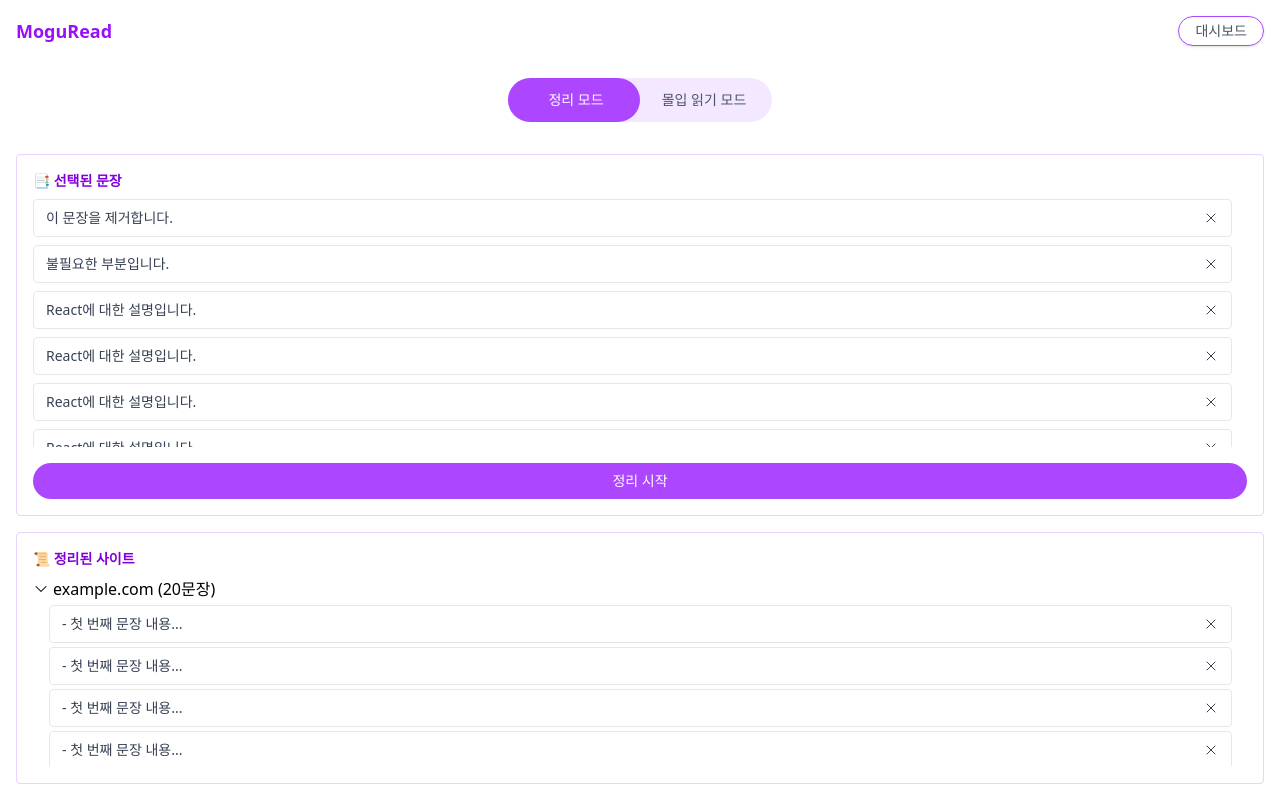
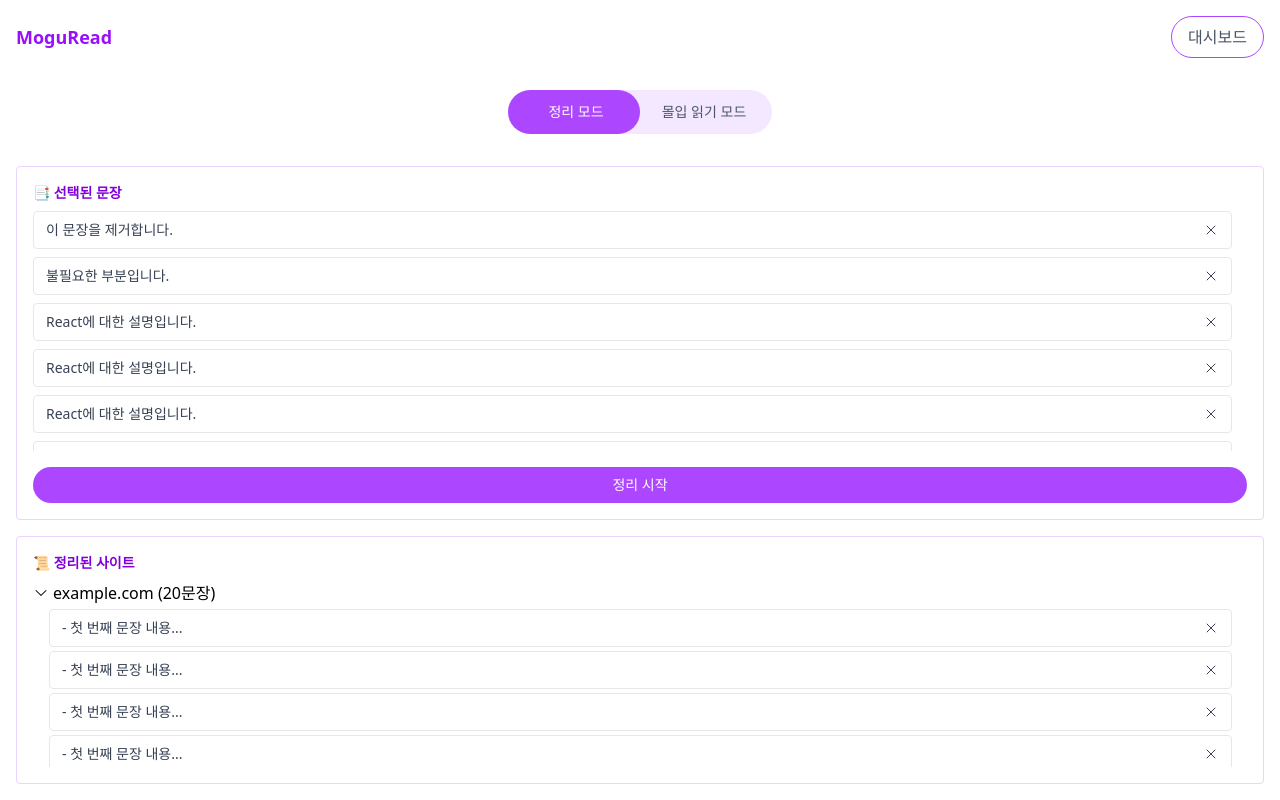
Before and after one commit to faber-h/mogu-read-extension, a React (Vite) app: page /#/ in a window 1280 px wide. Built offline with nearby package versions, Linux system fonts and the light colour scheme; no server answers.

Commit message:
refactor: 버튼 스타일 공통 컴포넌트(ButtonPrimary, ButtonSecondary)로 분리 #6

```diff
--- /dev/null
+++ b/src/components/ButtonPrimary.jsx
@@ -0,0 +1,13 @@
+const ButtonPrimary = ({ onClick, disabled, children, className = "" }) => {
+  return (
+    <button
+      onClick={onClick}
+      disabled={disabled}
+      className={`rounded-full bg-purple-500 px-6 py-2 text-center text-sm text-white transition hover:bg-purple-600 disabled:cursor-not-allowed disabled:opacity-50 ${className}`}
+    >
+      {children}
+    </button>
+  );
+};
+
+export default ButtonPrimary;
--- /dev/null
+++ b/src/components/ButtonSecondary.jsx
@@ -0,0 +1,23 @@
+const ButtonSecondary = ({
+  onClick,
+  disabled,
+  selected = false,
+  children,
+  className = "",
+}) => {
+  return (
+    <button
+      onClick={onClick}
+      disabled={disabled}
+      className={`flex items-center gap-1 rounded-full border border-purple-500 px-4 py-2 transition ${
+        selected
+          ? "bg-purple-500 text-white"
+          : "text-gray-600 hover:bg-purple-100"
+      } ${disabled ? "cursor-not-allowed opacity-50" : ""} ${className}`}
+    >
+      {children}
+    </button>
+  );
+};
+
+export default ButtonSecondary;
--- a/src/components/Header.jsx
+++ b/src/components/Header.jsx
@@ -1,3 +1,5 @@
+import ButtonSecondary from "@/components/ButtonSecondary";
+
 const Header = () => {
   const historyUrl = import.meta.env.VITE_MOGUREAD_HISTORY_URL;
 
@@ -8,12 +10,7 @@ const Header = () => {
   return (
     <header className="flex items-center justify-between border-purple-200 p-4">
       <h1 className="text-lg font-bold text-purple-600">MoguRead</h1>
-      <button
-        onClick={handleGoToDashboard}
-        className="cursor-pointer rounded-full border border-purple-500 px-4 py-1 text-sm text-gray-600 shadow-sm transition hover:bg-purple-500/90 hover:text-white"
-      >
-        대시보드
-      </button>
+      <ButtonSecondary onClick={handleGoToDashboard}>대시보드</ButtonSecondary>
     </header>
   );
 };
--- a/src/pages/DeclutterMode/DeclutterMode.jsx
+++ b/src/pages/DeclutterMode/DeclutterMode.jsx
@@ -1,5 +1,7 @@
 import { ChevronDownIcon, ChevronRightIcon } from "@heroicons/react/24/solid";
 import { useState } from "react";
+
+import ButtonPrimary from "@/components/ButtonPrimary";
 
 import Section from "./components/Section";
 import SectionScroll from "./components/SectionScroll";
@@ -75,9 +77,9 @@ const DeclutterMode = () => {
           ))}
         </SectionScroll>
 
-        <button className="mx-4 mt-4 w-[calc(100%-2rem)] shrink-0 cursor-pointer rounded-full bg-purple-500 py-2 text-center text-sm text-white transition hover:bg-purple-600">
+        <ButtonPrimary className="mx-4 mt-4 w-[calc(100%-2rem)] shrink-0">
           정리 시작
-        </button>
+        </ButtonPrimary>
       </Section>
 
       <Section title="📜 정리된 사이트" flex="flex-[2]">
--- a/src/pages/FocusMode/components/ReadingConfig.jsx
+++ b/src/pages/FocusMode/components/ReadingConfig.jsx
@@ -1,3 +1,6 @@
+import ButtonPrimary from "@/components/ButtonPrimary";
+import ButtonSecondary from "@/components/ButtonSecondary";
+
 import { READING_SPEED, READING_SPEED_LABEL } from "../constants/readingSpeed";
 
 const SPEED_OPTIONS = [
@@ -45,32 +48,20 @@ const ReadingConfig = ({
 
       <div className="flex gap-2">
         {SPEED_OPTIONS.map((option) => (
-          <button
+          <ButtonSecondary
             key={option}
             onClick={() => setReadingSpeed(option)}
             disabled={!isContentDetected}
-            className={`rounded-full border border-purple-500 px-4 py-2 transition ${
-              readingSpeed === option && isContentDetected
-                ? "bg-purple-500 text-white"
-                : "text-gray-600 hover:bg-purple-100"
-            } ${!isContentDetected ? "cursor-not-allowed opacity-50" : ""}`}
+            selected={readingSpeed === option && isContentDetected}
           >
             {READING_SPEED_LABEL[option]}
-          </button>
+          </ButtonSecondary>
         ))}
       </div>
 
-      <button
-        onClick={onStart}
-        disabled={!isContentDetected}
-        className={`rounded-full px-6 py-2 transition ${
-          isContentDetected
-            ? "bg-purple-500 text-white hover:bg-purple-600"
-            : "cursor-not-allowed bg-gray-300 text-gray-500"
-        }`}
-      >
+      <ButtonPrimary onClick={onStart} disabled={!isContentDetected}>
         📖 읽기 시작
-      </button>
+      </ButtonPrimary>
     </div>
   );
 };
--- a/src/pages/FocusMode/components/ReadingControls.jsx
+++ b/src/pages/FocusMode/components/ReadingControls.jsx
@@ -4,24 +4,23 @@ import {
   ArrowPathIcon,
 } from "@heroicons/react/24/outline";
 
+import ButtonSecondary from "@/components/ButtonSecondary";
+
 const ReadingControls = ({ onPause, onRewind, onRestart }) => {
-  const buttonClass =
-    "flex items-center gap-1 rounded-full border border-purple-500 px-4 py-2 text-gray-600 transition hover:bg-purple-100";
-
   return (
     <div className="flex items-center justify-center gap-2">
-      <button className={buttonClass} onClick={onPause}>
+      <ButtonSecondary onClick={onPause}>
         <PauseIcon className="h-4 w-4" />
         일시정지
-      </button>
-      <button className={buttonClass} onClick={onRewind}>
+      </ButtonSecondary>
+      <ButtonSecondary onClick={onRewind}>
         <ArrowUturnLeftIcon className="h-4 w-4" />
         되감기
-      </button>
-      <button className={buttonClass} onClick={onRestart}>
+      </ButtonSecondary>
+      <ButtonSecondary onClick={onRestart}>
         <ArrowPathIcon className="h-4 w-4" />
         다시읽기
-      </button>
+      </ButtonSecondary>
     </div>
   );
 };
--- a/src/pages/FocusMode/components/ReadingSummary.jsx
+++ b/src/pages/FocusMode/components/ReadingSummary.jsx
@@ -1,3 +1,5 @@
+import ButtonPrimary from "@/components/ButtonPrimary";
+
 const ReadingSummary = ({ progress, onReset }) => {
   return (
     <div className="space-y-4 text-center">
@@ -5,12 +7,7 @@ const ReadingSummary = ({ progress, onReset }) => {
       <p>✔️ 읽은 시간: {progress.elapsed}초</p>
       <p>✔️ 총 줄 수: {progress.totalLines}줄</p>
       <p>🐣 모구 단계: 성장 단계</p>
-      <button
-        onClick={onReset}
-        className="rounded-full border border-purple-500 px-6 py-2 text-gray-600 transition hover:bg-purple-100"
-      >
-        읽기 설정으로 돌아가기
-      </button>
+      <ButtonPrimary onClick={onReset}>읽기 설정으로 돌아가기</ButtonPrimary>
     </div>
   );
 };
```
